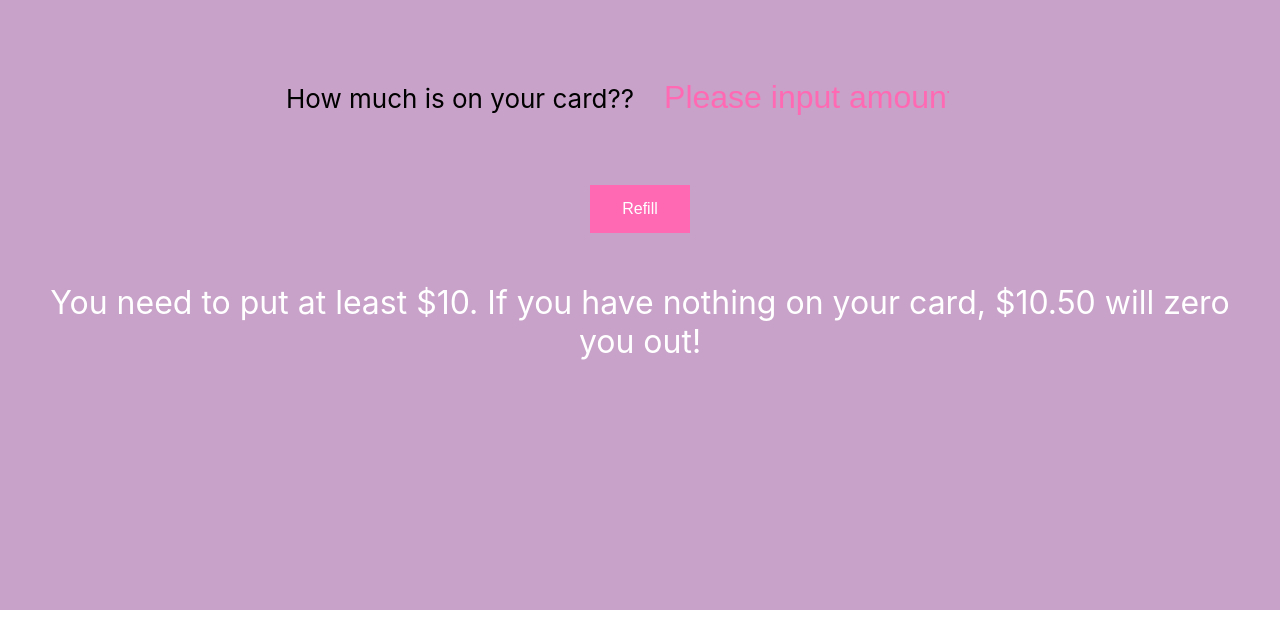
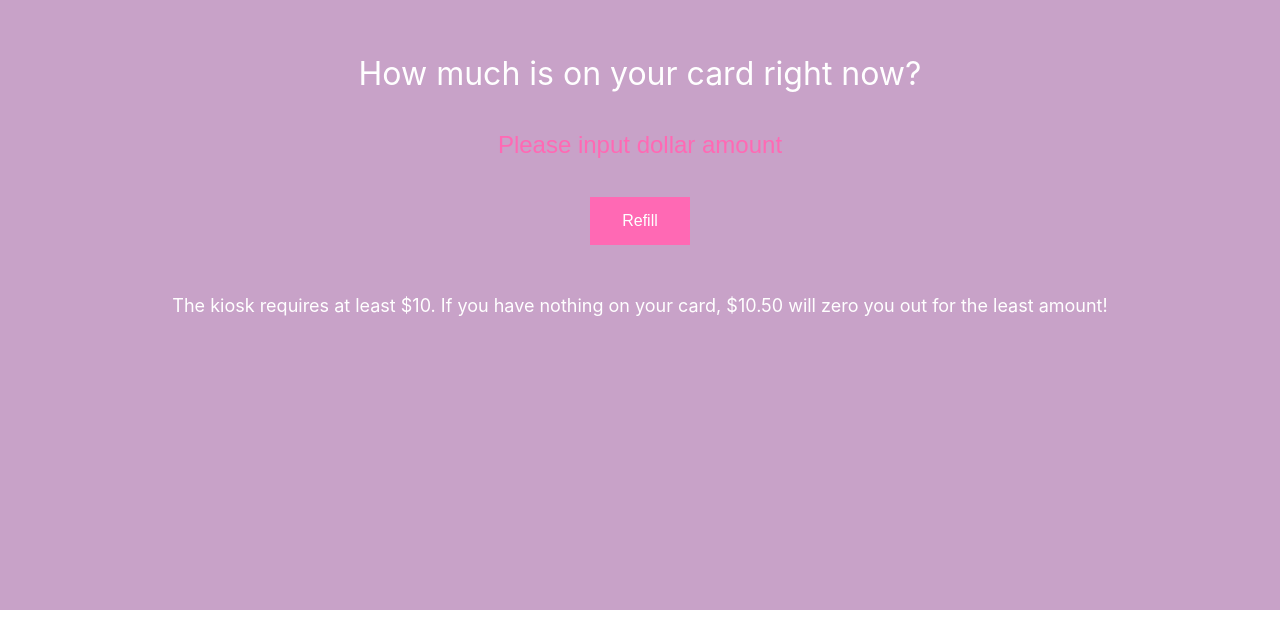
Before and after one commit to msbeethoven/final-laundry, a React (Create React App) app in the folder client/: page / in a window 1280 px wide. Shown: the part 190-816 px from the top of the page. Built offline with nearby package versions, Linux system fonts and the light colour scheme.

Commit message:
Clean up amounttoputoncard conditions and css

```diff
--- a/client/src/AmountBar.js
+++ b/client/src/AmountBar.js
@@ -11,14 +11,9 @@ const AmountBar = (props) => {
     <form className="search" onSubmit={e => handleSubmit(e)}>
 
       <div className="onCardAmount">
-      How much is on your card??
-        <input name="onCardAmount" type="number" min="0" step=".01" placeholder="Please input amount." required />
+        <div class="question">How much is on your card right now?</div>
+        <input name="onCardAmount" type="number" min="0" step=".01" placeholder="Please input dollar amount" required />
       </div>
-{/*
-      <div className="loadAmount">
-        <input name="loadAmount" type="number" min="0" placeholder="How many loads?" required />
-      </div> */}
-
       <div>
 
       </div>
--- a/client/src/AmountPrice.js
+++ b/client/src/AmountPrice.js
@@ -11,9 +11,12 @@ const AmountPrice = (props) => {
       <div className="amountToPutOnCard">
         {props.amountToPutOnCard ? `You should put $` + props.amountToPutOnCard + ` to zero out your card.` : null}
 
-         {/* {props.amountToPutOnCard === 0 ? `You should put at least $1.75 to zero out your card.` : null} */}
-         {props.amountToPutOnCard === 0 ? `You need to put at least $10. If you have nothing on your card, $10.50 will zero you out!` : null}
+        <div id="test">
+          {props.amountToPutOnCard === 0 ? `The kiosk requires at least $10. If you have nothing on your card, $10.50 will zero you out for the least amount!` : null}
+        </div>
       </div>
+
+
     </div>
   )
 }
--- a/client/src/App.css
+++ b/client/src/App.css
@@ -18,8 +18,16 @@
   font-size: calc(10px + 2vmin);
 }
 
+.App-box {
+  margin: 50px;
+}
+
 .App-link {
   color: #61dafb;
+}
+
+.question {
+  font-size: xx-large;
 }
 
 input[type=number] {
@@ -29,20 +37,25 @@ input[type=number] {
   margin: 8px 0;
   box-sizing: content-box;
   width: 300px;
-  height: 100px;
   padding: 30px;
   border: 0px solid #ccc;
   -webkit-transition: 0.5s;
   transition: 0.5s;
   outline: none;
   color:white;
-  font-size: xx-large;
-  /* font-size: calc(10px + 2vmin); */
+  text-align: center;
+  font-size: x-large;
+}
+
+input::-webkit-outer-spin-button,
+input::-webkit-inner-spin-button {
+  -webkit-appearance: none;
+  margin: 0;
 }
 
 ::placeholder {
   color: #FF69B4;
-  font-size: xx-large;
+  font-size: x-large;
 }
 
 .searchBtn {
@@ -61,3 +74,12 @@ input[type=number] {
   font-size: xx-large;
   padding: 50px;
 }
+
+#test {
+  color: white;
+  font-size: large;
+}
+
+.onCardAmount {
+  color: white;
+}
--- a/client/src/App.js
+++ b/client/src/App.js
@@ -45,7 +45,7 @@ class App extends Component {
     return (
       <div className="App">
         <header className="App-header">
-          <div>
+          <div className="App-box">
             <AmountBar inputValueOnChange={this.inputValueOnChange} />
 
             <div>
```
